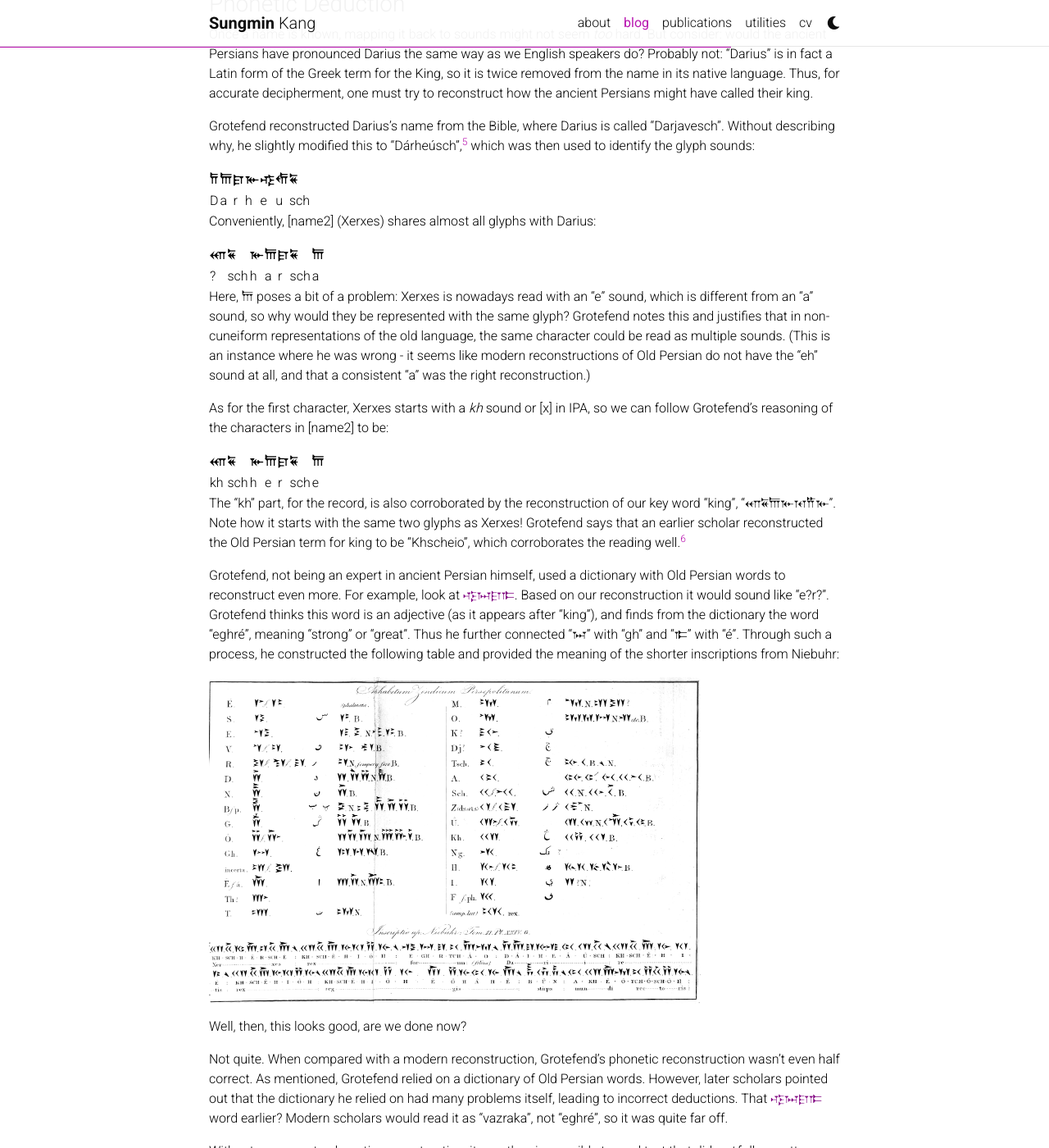
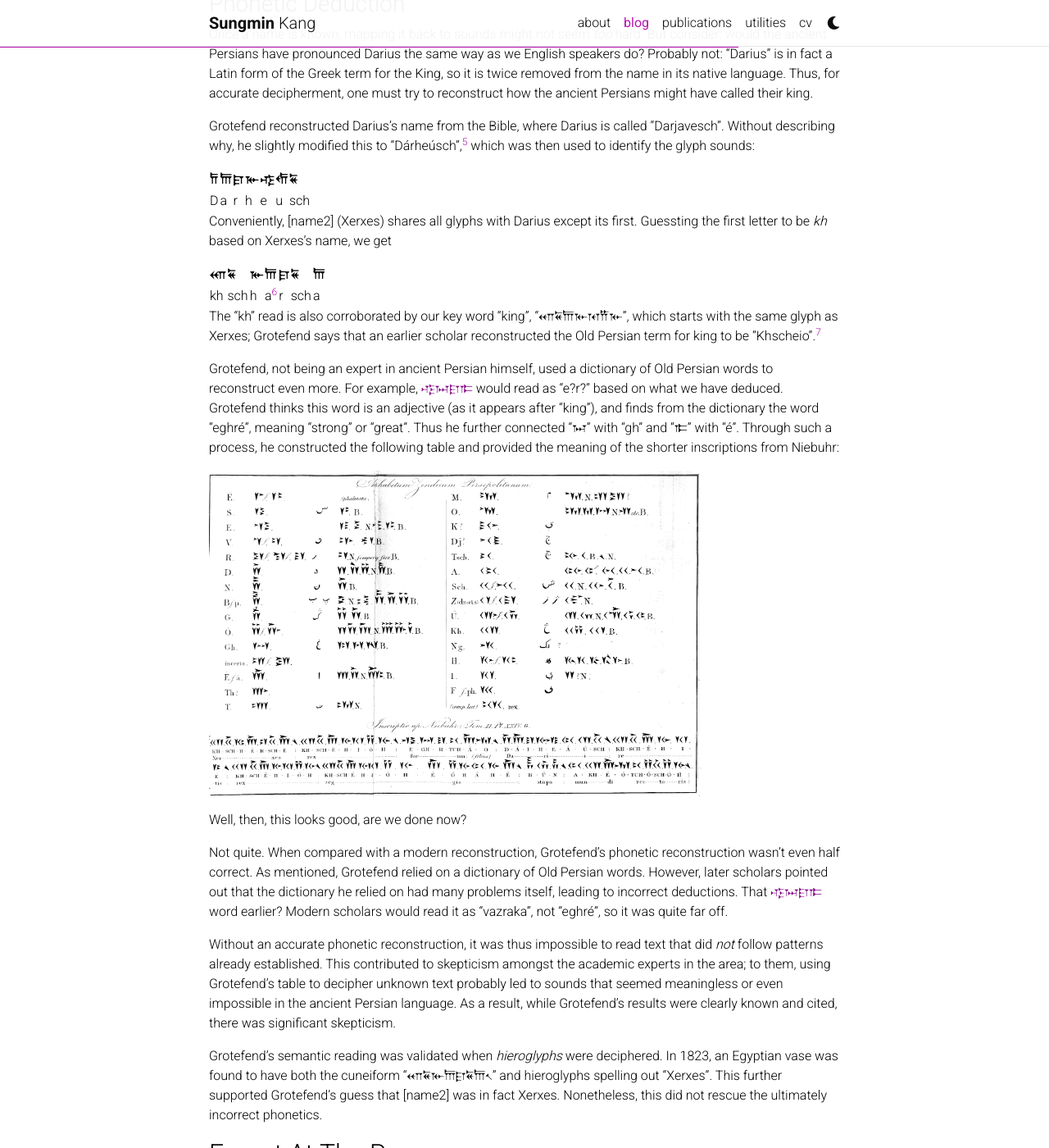
Before and after one commit to smkang96/smkang96.github.io, a Jekyll site: the page built from _posts/2026-08-13-how-cuneiform.md, in a window 1280 px wide and 1400 px high, scrolled down 7590 px. Shown: the whole window at 82% size. Built offline with Jekyll 4.4.1, drawn with Linux system fonts in a browser that asks for light colours; comment, search, counter and statistics services are not loaded; a style sheet for code colours, icons or effects is not loaded; some of the changed text lies outside the part shown.

Commit message:
my own pass

```diff
--- a/_posts/2026-08-13-how-cuneiform.md
+++ b/_posts/2026-08-13-how-cuneiform.md
@@ -118,7 +118,7 @@
 
 ### Identification of the kings in the inscriptions: Darius and Xerxes
 
-Consider Table B and G again, in greater detail, based on what we have deduced up to this point:
+Tables B and G are in fact almost identical in structure:
 
 > Table B:
 >
@@ -148,7 +148,7 @@
 
 #### Wikipedia's Story
 
-We can notice that almost all the words and order overlap; furthermore, [name1] is mentioned in Table G. The story goes that it was already known that Persian kings described themselves in this formula. For example, here goes the translated description of a Persian king in the 200s ([Shapur I](https://sites.uci.edu/sasanika/sapur-is-inscription-naqs-e-rajab-snrb/)):
+Note that [name1] is mentioned in Table G. The story goes that it was already known that Persian kings described themselves in this formula. For example, here goes the translated description of a Persian king in the 200s ([Shapur I](https://sites.uci.edu/sasanika/sapur-is-inscription-naqs-e-rajab-snrb/)):
 
 > ... lord Shapur,
 > king of kings of the Iranians and non Iranians...
@@ -180,23 +180,15 @@
 |---|---|---|---|---|---|---|
 | D  | a  |  r | h | e  | u | sch |
 
-Conveniently, [name2] (Xerxes) shares almost all glyphs with Darius:
+Conveniently, [name2] (Xerxes) shares all glyphs with Darius except its first. Guessting the first letter to be _kh_ based on Xerxes's name, we get
 
 |𐎧|𐏁|𐎹|𐎠|𐎼|𐏁|𐎠|
 |---|---|---|---|---|---|---|
-| ? | sch | h | a | r | sch | a |
+| kh | sch | h | a[^6] | r | sch | a |
 
-Here, 𐎠 poses a bit of a problem: Xerxes is nowadays read with an "e" sound, which is different from an "a" sound, so why would they be represented with the same glyph? Grotefend notes this and justifies that in non-cuneiform representations of the old language, the same character could be read as multiple sounds. (This is an instance where he was wrong - it seems like modern reconstructions of Old Persian do not have the "eh" sound at all, and that a consistent "a" was the right reconstruction.)
+The "kh" read is also corroborated by our key word "king", "𐎧𐏁𐎠𐎹𐎰𐎡𐎹", which starts with the same glyph as Xerxes; Grotefend says that an earlier scholar reconstructed the Old Persian term for king to be "Khscheio".[^7]
 
-As for the first character, Xerxes starts with a _kh_ sound or [x] in IPA, so we can follow Grotefend's reasoning of the characters in [name2] to be:
-
-|𐎧|𐏁|𐎹|𐎠|𐎼|𐏁|𐎠|
-|---|---|---|---|---|---|---|
-| kh | sch | h | e | r | sch | e |
-
-The "kh" part, for the record, is also corroborated by the reconstruction of our key word "king", "𐎧𐏁𐎠𐎹𐎰𐎡𐎹". Note how it starts with the same two glyphs as Xerxes! Grotefend says that an earlier scholar reconstructed the Old Persian term for king to be "Khscheio", which corroborates the reading well.[^6]
-
-Grotefend, not being an expert in ancient Persian himself, used a dictionary with Old Persian words to reconstruct even more. For example, look at <span style="color:purple">𐎺𐏀𐎼𐎣</span>. Based on our reconstruction it would sound like "e?r?". Grotefend thinks this word is an adjective (as it appears after "king"), and finds from the dictionary the word "eghré", meaning "strong" or "great". Thus he further connected "𐏀" with "gh" and "𐎣" with "é". Through such a process, he constructed the following table and provided the meaning of the shorter inscriptions from Niebuhr:
+Grotefend, not being an expert in ancient Persian himself, used a dictionary of Old Persian words to reconstruct even more. For example, <span style="color:purple">𐎺𐏀𐎼𐎣</span> would read as "e?r?" based on what we have deduced. Grotefend thinks this word is an adjective (as it appears after "king"), and finds from the dictionary the word "eghré", meaning "strong" or "great". Thus he further connected "𐏀" with "gh" and "𐎣" with "é". Through such a process, he constructed the following table and provided the meaning of the shorter inscriptions from Niebuhr:
 
 ![grotefend's table of old persian cuneiform decipherment](/assets/images/2026-07-26-18-24-36.png){: width="600" }
 
@@ -212,9 +204,9 @@
 
 Enter Eugène Burnouf. Born to a scholarly family, Burnouf was an expert in ancient Iranian and Indian languages. He had deciphered Avestan (an ancient Persian language) script, and thus had a deep knowledge of the language, precisely what Grotefend lacked.
 
-Here, the popular story seems to be that "Burnouf discovered that the first of the inscriptions published by Niebuhr contained a list of the satrapies of Darius", which is... another interesting but inaccurate story.[^7]
+Here, the popular story seems to be that "Burnouf discovered that the first of the inscriptions published by Niebuhr contained a list of the satrapies of Darius", which is... another interesting but inaccurate story.[^8]
 
-Having written this, though, I sympathize with simplifying, because it's really impossible to fully communicate what Burnouf did. This is because it is here where decipherment becomes less about exciting ideas and more about the diligent application of language-specific knowledge, making it difficult to distill into a single compelling concept. Nonetheless, here is my hopefully more instructive summary of Burnouf's methodology based on my reading of [Burnouf's book](https://archive.org/details/mmoiresurdeuxin01burngoog/page/n196/mode/2up).
+Having written this, though, I sympathize with simplifying, because it's really impossible to fully communicate what Burnouf did. This is because from this point on, decipherment becomes less about exciting ideas and more about the diligent application of language-specific knowledge, making it difficult to distill into a single compelling concept. Nonetheless, here is my hopefully more instructive summary of Burnouf's methodology based on my reading of [Burnouf's book](https://archive.org/details/mmoiresurdeuxin01burngoog/page/n196/mode/2up).
 
 The key method for him was to note that there were some words that were close but not exact matches to known geographies and gods. I built the following table to simulate the knowledge that he had in his mind and show the technique: try to match the Grotefend reading to the closest known word, knowing that the Grotefend reading is partially accurate.
 
```
Also changed, not shown: other parts of _posts/2026-08-13-how-cuneiform.md (+4 -3 lines).
